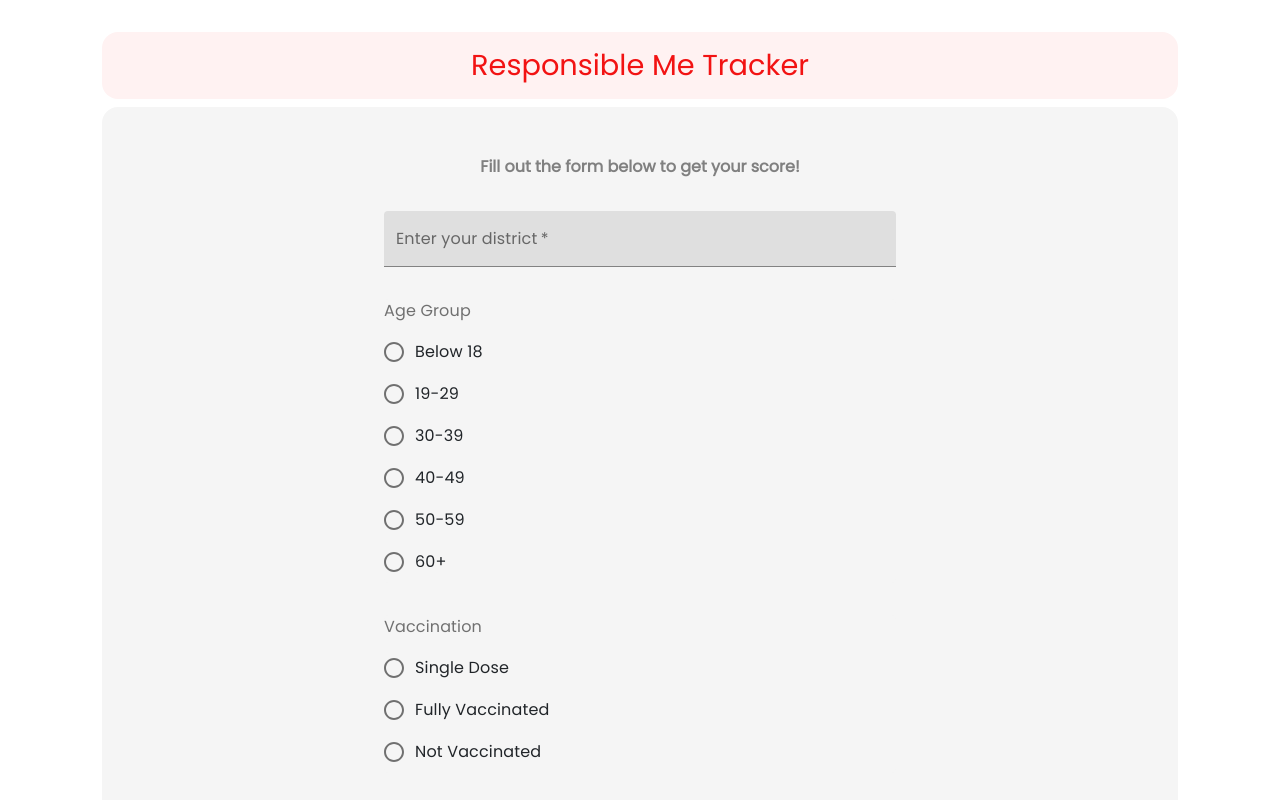
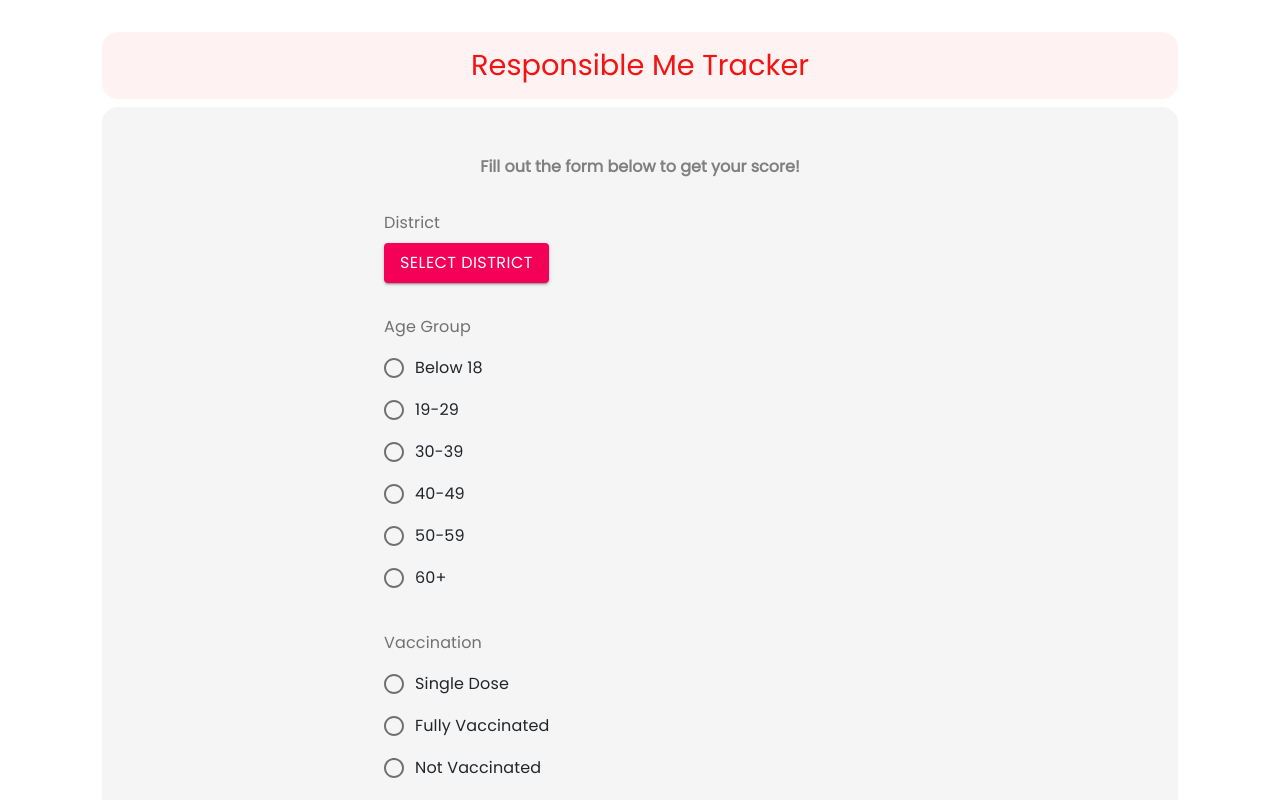
Before and after one commit to NTK7/responsible-me-tracker, a React (Create React App) app: page / in a window 1280 px wide. Shown: the top 800 px of the page. Built offline with nearby package versions, Linux system fonts and the light colour scheme.

Commit message:
added district dropdown menu

```diff
--- a/src/app/App.js
+++ b/src/app/App.js
@@ -3,7 +3,9 @@ import {
   FormControl,
   FormControlLabel,
   FormLabel,
+  Menu,
   Radio,
+  MenuItem,
   RadioGroup,
   TextField,
 } from "@material-ui/core";
@@ -27,6 +29,43 @@ const App = () => {
 
   const [displayResult, setDisplayResult] = useState(false);
   const [processing, setProcessing] = useState(false);
+  const [anchorEl, setAnchorEl] = useState(null);
+
+  const handleClick = (event) => {
+    setAnchorEl(event.currentTarget);
+  };
+
+  const handleClose = () => {
+    setAnchorEl(null);
+  };
+
+  const allDistricts = [
+    "Jaffna",
+    "Kilinochchi",
+    "Mannar",
+    "Mullaitivu",
+    "Vavuniya",
+    "Puttalam",
+    "Kurunegala",
+    "Gampaha",
+    "Colombo",
+    "Kalutara",
+    "Anuradhapura",
+    "Polonnaruwa",
+    "Matara",
+    "Kandy",
+    "Nuwara Eliya",
+    "Kegalle",
+    "Ratnapura",
+    "Trincomalee",
+    "Batticaloa",
+    "Ampara",
+    "Badulla",
+    "Monaragala",
+    "Hambantota",
+    "Matale",
+    "Galle",
+  ];
 
   const onHandleSubmit = async (e) => {
     e.preventDefault();
@@ -79,15 +118,33 @@ const App = () => {
                 color="secondary"
                 component="fieldset"
                 className="form-control">
-                <TextField
-                  label="Enter your district"
-                  required={true}
+                <FormLabel component="legend"> District </FormLabel>
+                <Button
+                  aria-controls="simple-menu"
+                  aria-haspopup="true"
                   color="secondary"
-                  variant="filled"
-                  value={district}
-                  onChange={(e) => setDistrict(e.target.value)}
-                  className="text-field"
-                />
+                  variant="contained"
+                  style={{ width: "fit-content", margin: "0" }}
+                  onClick={handleClick}>
+                  {district ? district : "Select District"}
+                </Button>
+                <Menu
+                  id="simple-menu"
+                  anchorEl={anchorEl}
+                  keepMounted
+                  open={Boolean(anchorEl)}
+                  onClose={handleClose}>
+                  {allDistricts.map((district, key) => (
+                    <MenuItem
+                      key={key}
+                      onClick={() => {
+                        handleClose();
+                        setDistrict(district);
+                      }}>
+                      {district}
+                    </MenuItem>
+                  ))}
+                </Menu>
               </FormControl>
               {/* age group */}
               <FormControl
```
